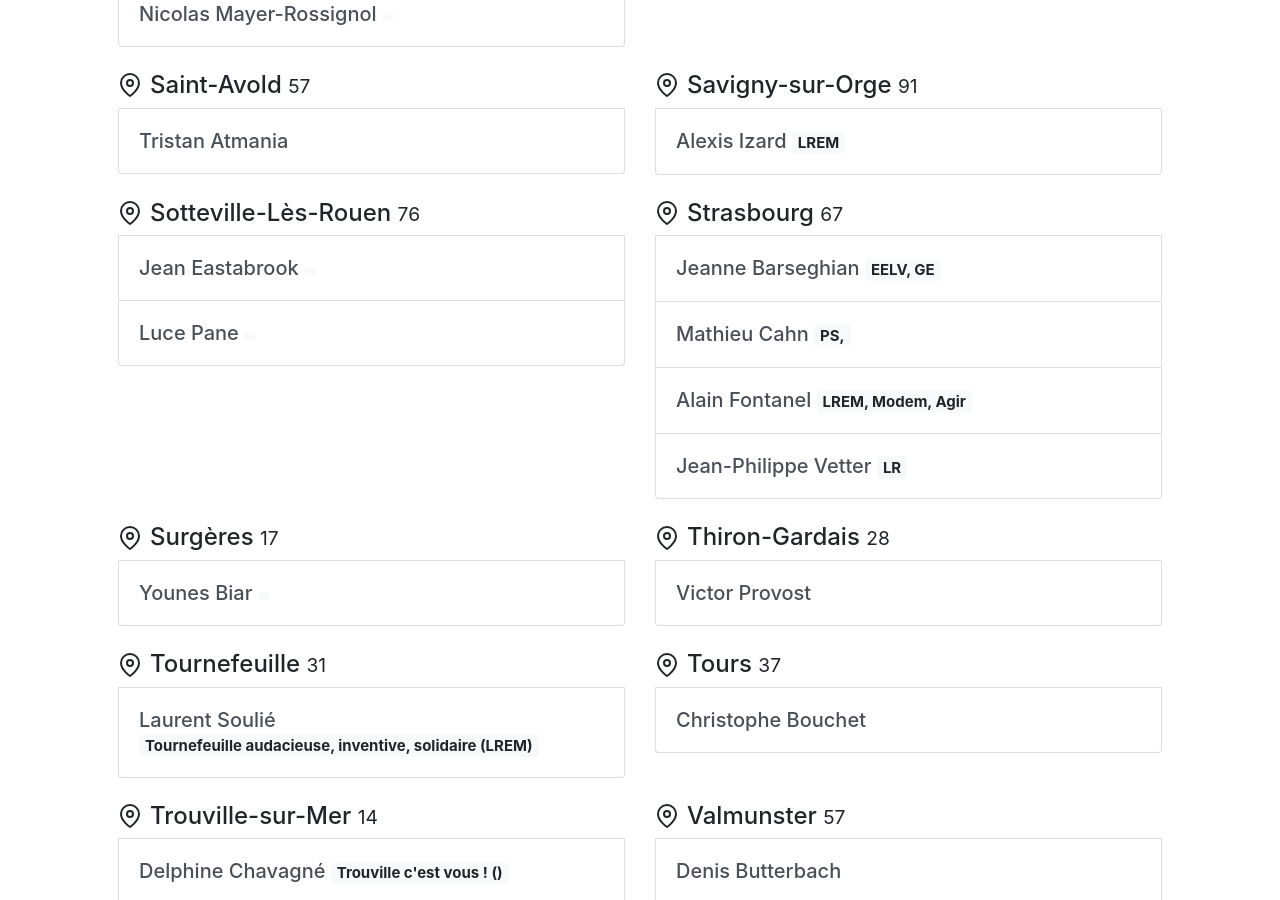
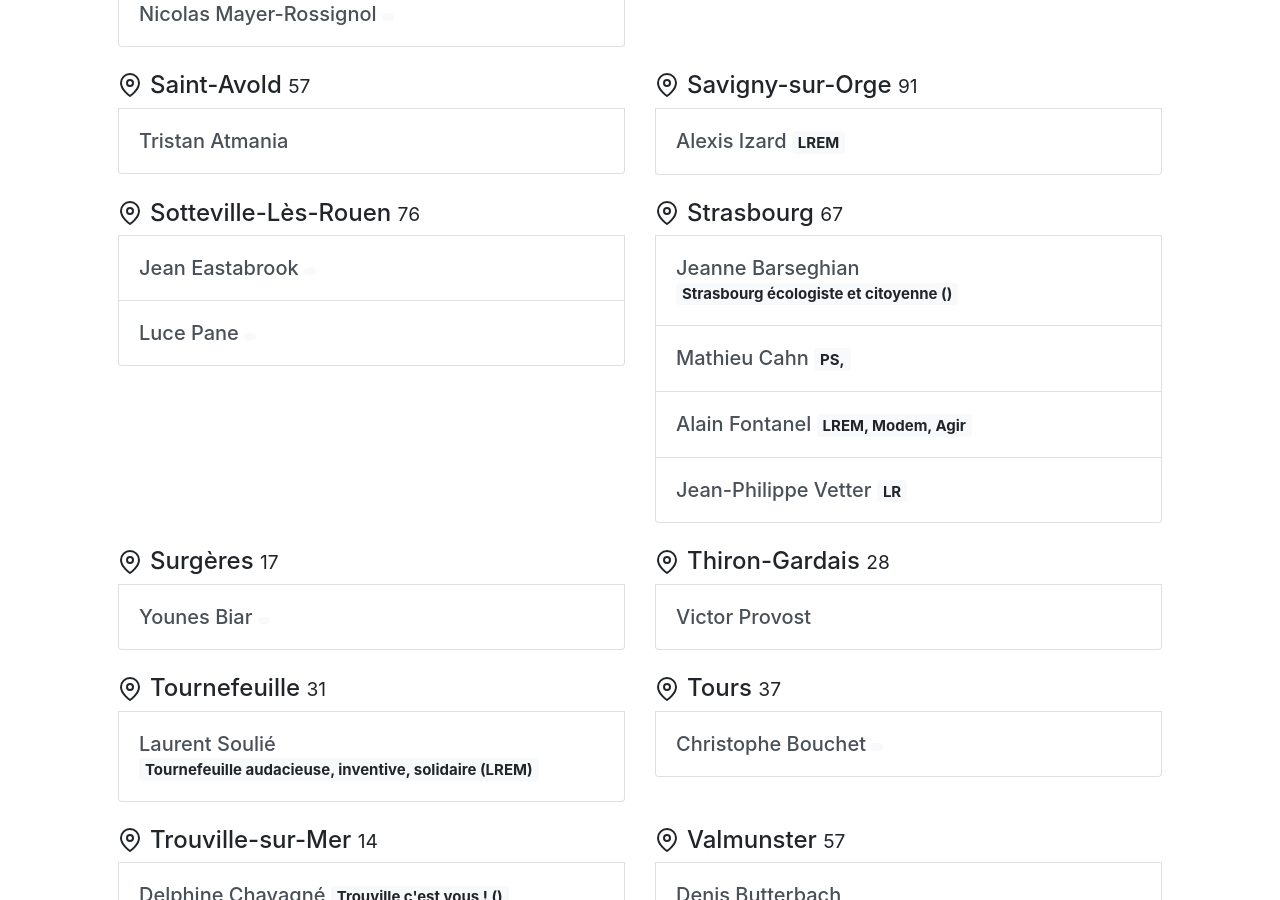
Before and after one commit to jeuneseuropeens/ville-europeenne, a Jekyll site: the page built from index.html, in a window 1280 px wide and 900 px high, scrolled down 4342 px. Built offline with Jekyll 4.4.1, drawn with Linux system fonts in a browser that asks for light colours; some web fonts are replaced; a script that is not in the unit is left out.

Commit message:
Update Configuration “signataires”

```diff
--- a/_data/signataires.yml
+++ b/_data/signataires.yml
@@ -33,7 +33,8 @@
     prenom: Mathieu
     ville: Strasbourg
   - departement: 67
-    etiquette: 'EELV, GE'
+    etiquette: ''
+    liste: Strasbourg écologiste et citoyenne
     nom: Barseghian
     prenom: Jeanne
     ville: Strasbourg
@@ -168,6 +169,7 @@
     prenom: Ronan
     ville: Brest
   - departement: '37'
+    liste: Tours nous rassemble
     nom: Bouchet
     prenom: Christophe
     ville: Tours
```
